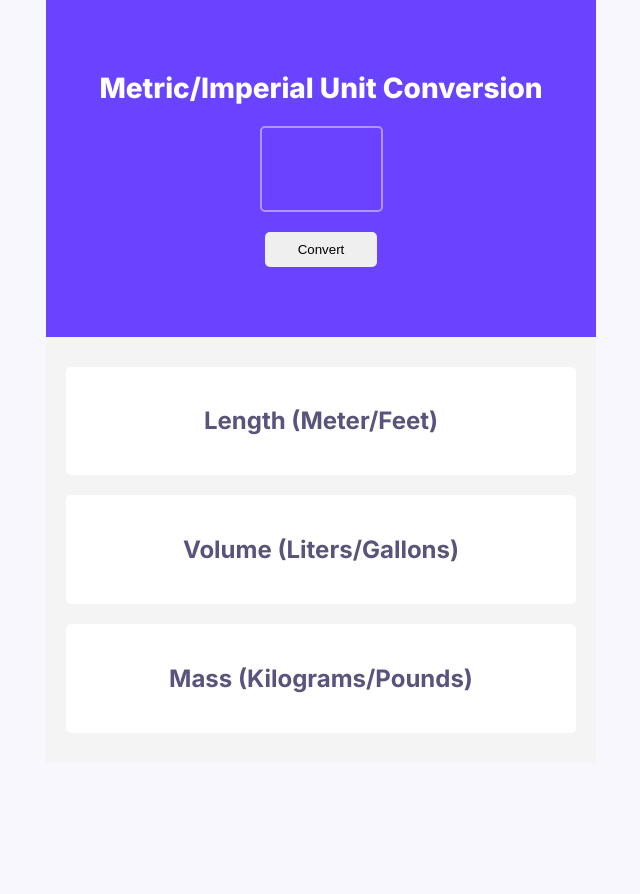
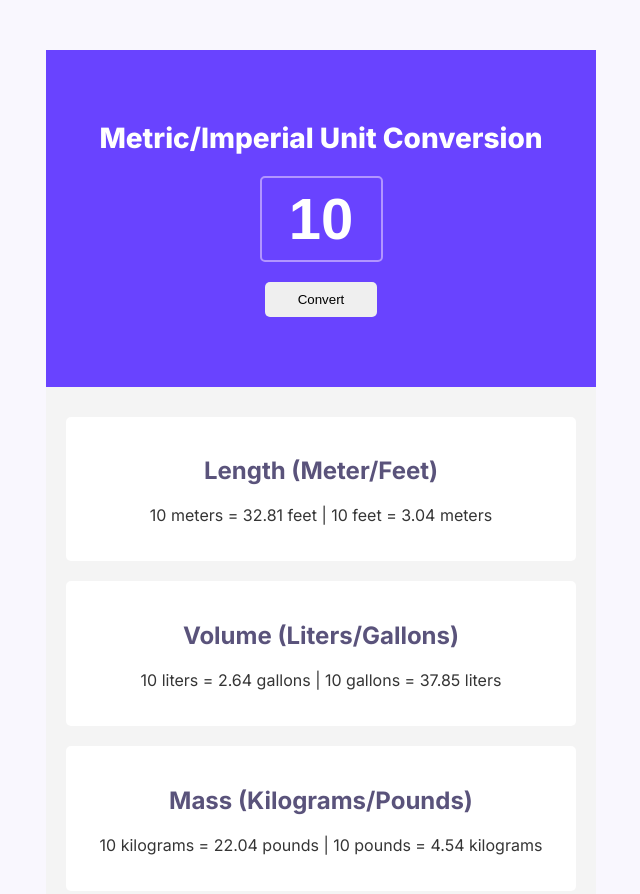
Before and after one commit to NayoBaez/Unit-Converter, a plain HTML site: page index.html in a window 1280 px wide. Both pictures are taken after a click on the button "Convert". Shown: the whole page, without its empty margins (319-959 px from the left). Before the commit the page ends 800 px from the top, so only its background shows below. Drawn offline with Linux system fonts and the light colour scheme.

Commit message:
Created index.js

```diff
--- a/index.css
+++ b/index.css
@@ -1,14 +1,11 @@
-html,
 body {
-  margin: 0;
-  padding: 0;
+  margin: 50px;
   background: #f9f7fe;
   font-family: "Inter", sans-serif;
 }
 
 .container {
   width: 550px;
-  height: 729px;
   display: block;
   margin: 0 auto;
   text-align: center;
--- a/index.html
+++ b/index.html
@@ -37,6 +37,6 @@
         </div>
       </div>
     </div>
-    <script src="index.pack.js"></script>
+    <script src="index.js"></script>
   </body>
 </html>
--- /dev/null
+++ b/index.js
@@ -0,0 +1,59 @@
+let convertBtn = document.getElementById("convert-btn");
+let inputEl = document.getElementById("input");
+let lengthEl = document.getElementById("length-el");
+let volumeEl = document.getElementById("volume-el");
+let massEl = document.getElementById("mass-el");
+
+const meterToFeet = 3.281;
+const feetToMeter = 0.304;
+const literToGallon = 0.264;
+const gallonToLiter = 3.785411784;
+const kiloToPound = 2.204;
+const poundToKilo = 0.45359237;
+
+function placeHolder() {
+  inputEl.value = 10;
+  let convertValue = inputEl.value;
+
+  lengthEl.textContent = `${convertValue} meters = ${(
+    convertValue * meterToFeet
+  ).toFixed(2)} feet | ${convertValue} feet = ${(
+    convertValue * feetToMeter
+  ).toFixed(2)} meters`;
+
+  volumeEl.textContent = `${convertValue} liters = ${(
+    convertValue * literToGallon
+  ).toFixed(2)} gallons | ${convertValue} gallons = ${(
+    convertValue * gallonToLiter
+  ).toFixed(2)} liters`;
+
+  massEl.textContent = `${convertValue} kilograms = ${(
+    convertValue * kiloToPound
+  ).toFixed(2)} pounds | ${convertValue} pounds = ${(
+    convertValue * poundToKilo
+  ).toFixed(2)} kilograms`;
+}
+
+placeHolder();
+
+convertBtn.addEventListener("click", function () {
+  let convertValue = inputEl.value;
+
+  lengthEl.textContent = `${convertValue} meters = ${(
+    convertValue * meterToFeet
+  ).toFixed(2)} feet | ${convertValue} feet = ${(
+    convertValue * feetToMeter
+  ).toFixed(2)} meters`;
+
+  volumeEl.textContent = `${convertValue} liters = ${(
+    convertValue * literToGallon
+  ).toFixed(2)} gallons | ${convertValue} gallons = ${(
+    convertValue * gallonToLiter
+  ).toFixed(2)} liters`;
+
+  massEl.textContent = `${convertValue} kilograms = ${(
+    convertValue * kiloToPound
+  ).toFixed(2)} pounds | ${convertValue} pounds = ${(
+    convertValue * poundToKilo
+  ).toFixed(2)} kilograms`;
+});
```
